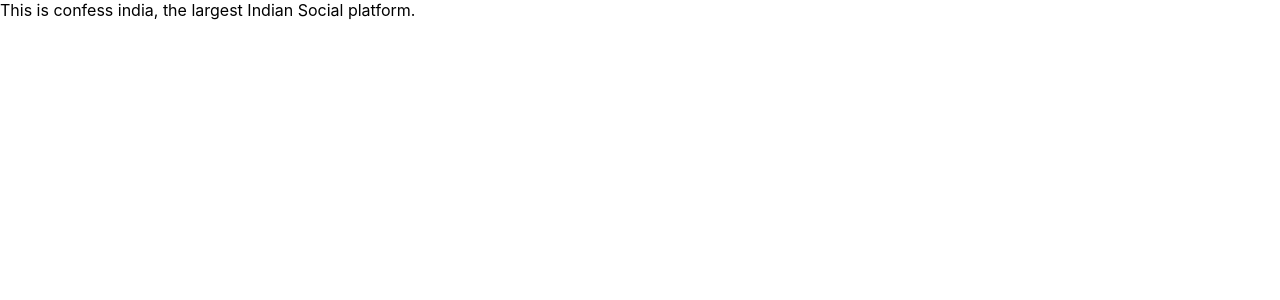
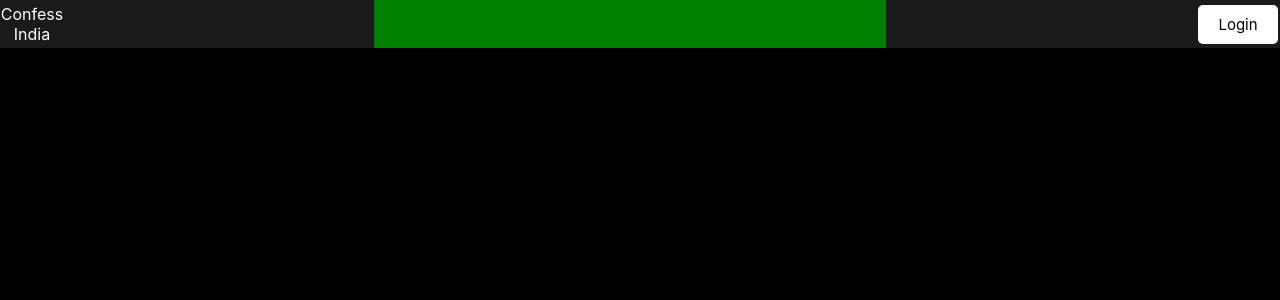
Before and after one commit to Aditya-138-12/confess-india, a React (Create React App) app: page / in a window 1280 px wide. Shown: the top 300 px of the page. Built offline with nearby package versions, Linux system fonts and the light colour scheme.

Commit message:
Made the Initial changes 1. Added the Header, Added the Frontend Login Button. 2. Added the skeleton for search bar -> to be completed by Vishwas

```diff
--- a/src/App.css
+++ b/src/App.css
@@ -36,3 +36,9 @@
     transform: rotate(360deg);
   }
 }
+
+.main{
+  position: absolute;
+  height: 100%;
+  width: 100%;
+}
--- a/src/App.js
+++ b/src/App.js
@@ -1,8 +1,13 @@
 import './App.css';
+import MainHeader from './header/mainHeader';
 
 function App() {
   return (
-    <span>This is confess india, the largest Indian Social platform.</span>
+    <>
+      <div className='main'>
+        <MainHeader/>
+      </div>
+    </>
   );
 }
 
--- /dev/null
+++ b/src/header/header.css
@@ -0,0 +1,55 @@
+.mainHeader{
+    position: relative;
+    width: 100%;
+    height: 6%;
+    background-color: #1a1a1b;
+    display: flex;
+    flex-direction: row;
+    justify-content: space-between;
+}
+
+.logo{
+    position: relative;
+    height: 100%;
+    width: 5%;
+    color:white;
+    display: flex;
+    align-items: center;
+    justify-content: center;
+    text-align: center;
+}
+
+.search{
+    position: relative;
+    height: 100%;
+    width: 40%;
+    background-color: green;
+}
+
+.Login{
+    position: relative;
+    height: 100%;
+    width: 5%;
+    background-color: none;
+    display: flex;
+    align-items: center;
+    justify-content: center;
+    padding-left: 10px;
+    padding-right: 10px;
+}
+
+.loginBtn{
+    background-color: white;
+    padding: 10px;
+    padding-right: 20px;
+    padding-left: 20px;
+    font-size: 15px;
+    border-radius: 5px;
+    user-select: none;
+}
+
+.loginBtn:hover{
+    transition: 0.2s ease;
+    background-color: rgba(255, 255, 255, 0.8);
+    cursor: pointer;
+}
--- /dev/null
+++ b/src/header/mainHeader.js
@@ -0,0 +1,18 @@
+import React from 'react';
+import './header.css';
+
+const MainHeader = () =>{
+    return (
+        <>
+            <div className='mainHeader'>
+                <div className='logo'>Confess India</div>
+                <div className='search'></div>
+                <div className='Login'>
+                    <div className='loginBtn'>Login</div>
+                </div>
+            </div>
+        </>
+    );
+}
+
+export default MainHeader;
--- a/src/index.css
+++ b/src/index.css
@@ -5,6 +5,8 @@
     sans-serif;
   -webkit-font-smoothing: antialiased;
   -moz-osx-font-smoothing: grayscale;
+  padding: 0;
+  background-color: black;
 }
 
 code {
```
